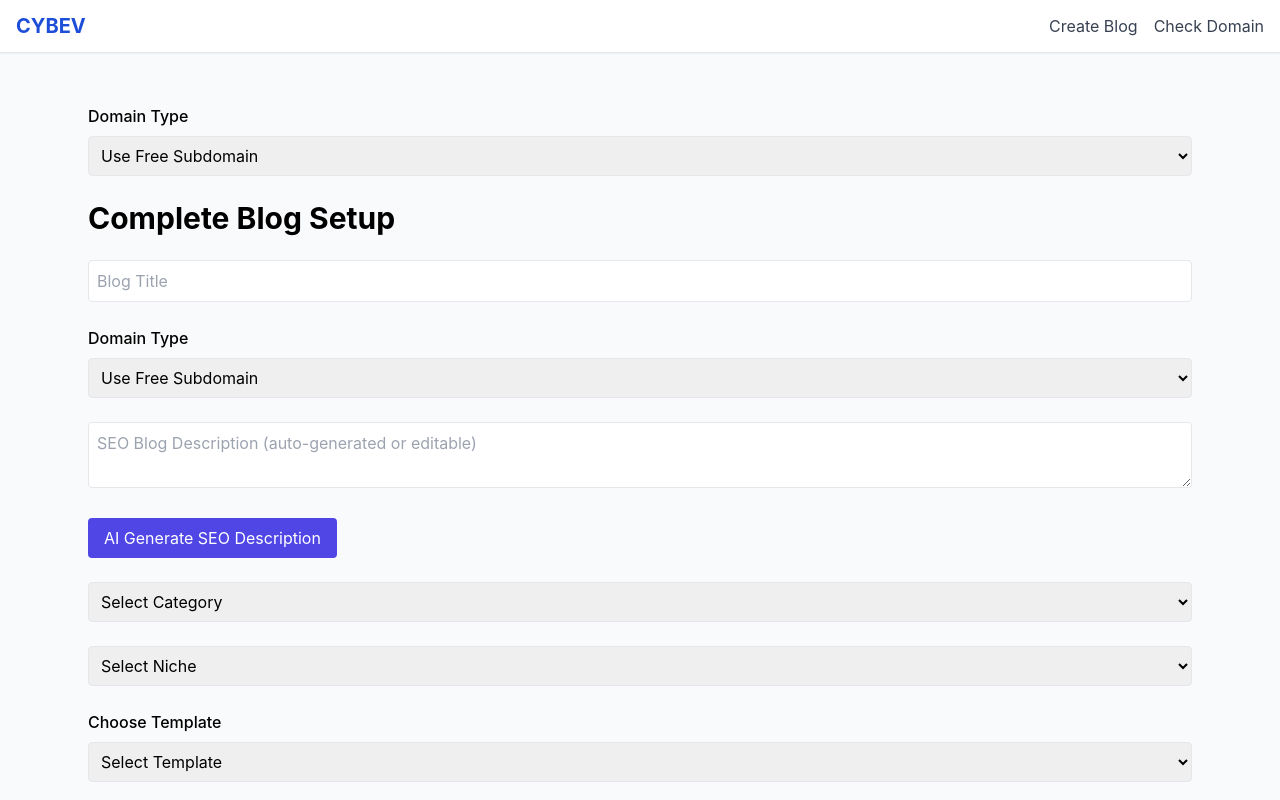
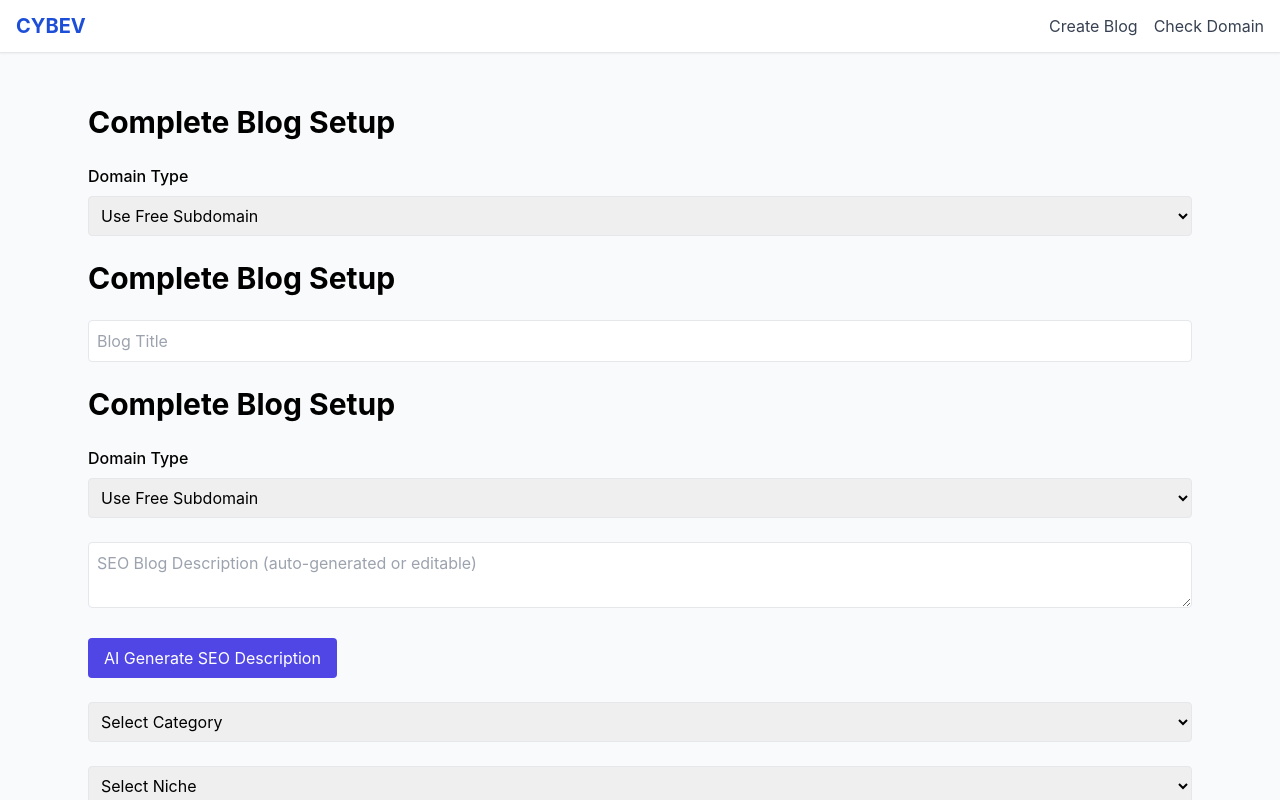
Before and after one commit to cybev1/cybev-frontend, a Next.js app: page /blog/setup in a window 1280 px wide. Shown: the top 800 px of the page. Built offline with nearby package versions, Linux system fonts and the light colour scheme.

Commit message:
Add files via upload

```diff
--- a/pages/blog/setup.jsx
+++ b/pages/blog/setup.jsx
@@ -86,6 +86,8 @@ export default function BlogSetup() {
 
   return (
     <div className="p-6 max-w-6xl mx-auto space-y-6">
+      <h1 className="text-3xl font-bold mb-4">Complete Blog Setup</h1>
+
       <div className="space-y-2">
         <label className="font-medium">Domain Type</label>
         <select name="domainType" onChange={handleChange} className="border p-2 rounded w-full">
@@ -97,6 +99,8 @@ export default function BlogSetup() {
 
 <h1 className="text-3xl font-bold mb-4">Complete Blog Setup</h1>
 <input name="title" placeholder="Blog Title" className="border p-2 rounded w-full mt-2" onChange={handleChange} />
+
+      <h1 className="text-3xl font-bold mb-4">Complete Blog Setup</h1>
 
       <div className="space-y-2">
         <label className="font-medium">Domain Type</label>
```
